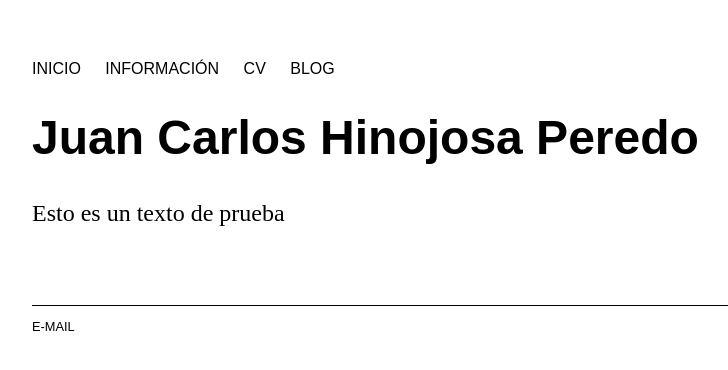
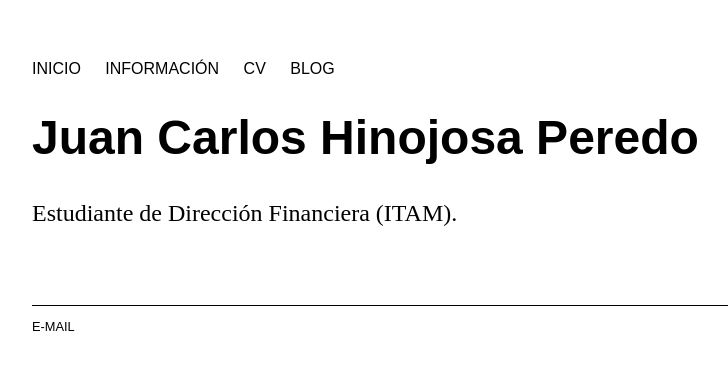
Before and after one commit to jhinojosp/jhinojosp.github.io, a Jekyll site: the page built from index.html, in a window 1280 px wide. Shown: the top 370 px of the page, without its empty margins (160-888 px from the left). Built offline with Jekyll 4.4.1, drawn with Linux system fonts in a browser that asks for light colours.

Commit message:
finished beta 1.1

```diff
--- a/cv/index.html
+++ b/cv/index.html
@@ -5,7 +5,6 @@ title: Curriculum Vitae
 <div class="blurb">
 <h1>{{ page.title }}</h1>
   <ul>
-    <li><a href="/documents/cv.pdf">Consult CV</a></li>
-    <li><a href="/documents/cv.pdf" download="JCHP_CV.pdf">Download CV</a></li>
+    <li>Consult <a href="/documents/cv.pdf">☝︎</a> or download<a href="/documents/cv.pdf" download="JCHP_CV.pdf"><i class="fa fa-download"></a></li>
   </ul>
 </div>
--- a/index.html
+++ b/index.html
@@ -4,5 +4,5 @@ title: Juan C. Hinojosa P.
 ---
 <div class="blurb">
 	<h1>Juan Carlos Hinojosa Peredo</h1>
-	<p>Esto es un texto de prueba</p>
+	<p>Estudiante de Dirección Financiera (<a href="https://itam.mx">ITAM</a>).</p>
 </div><!-- /.blurb -->
```
